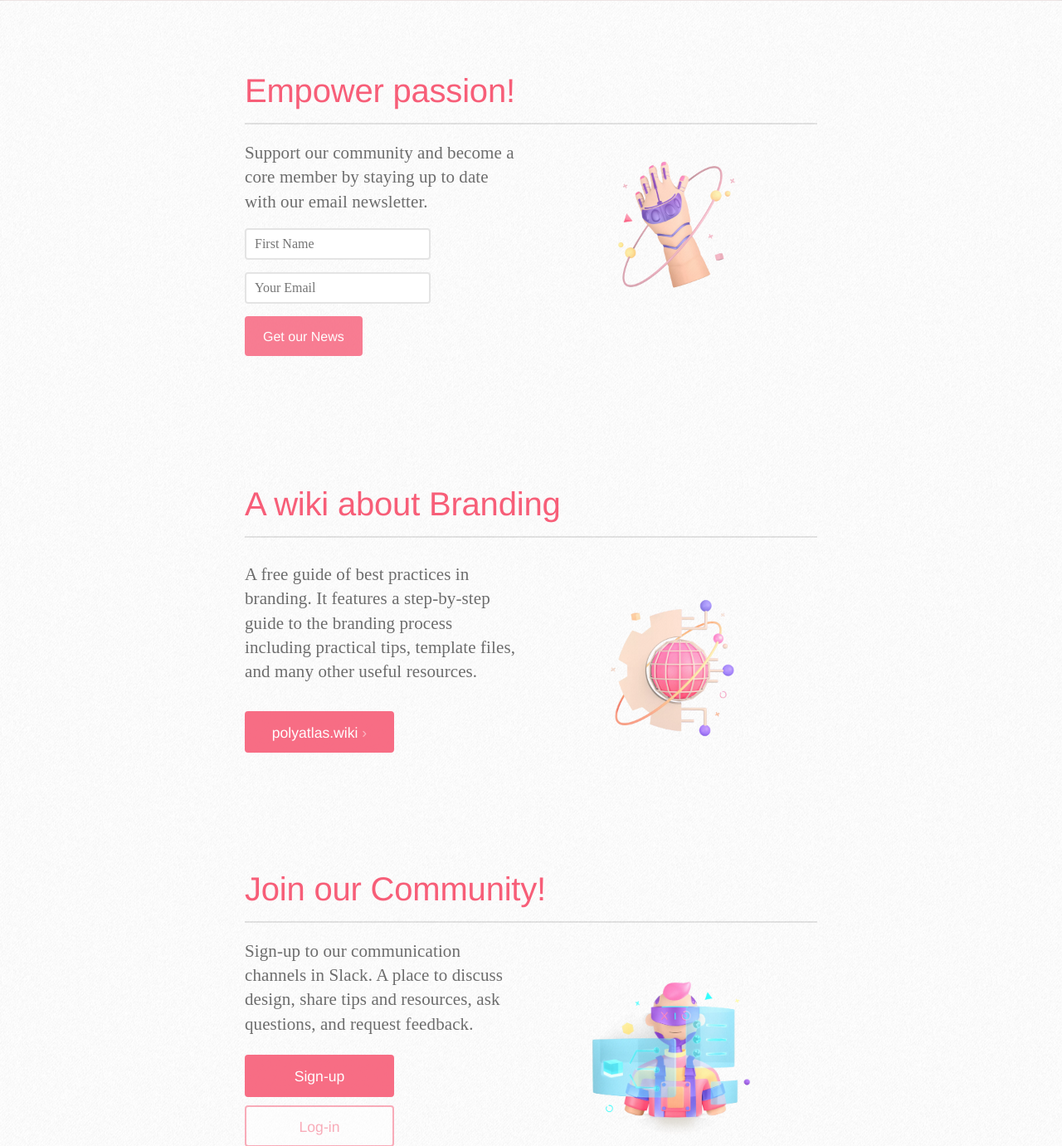
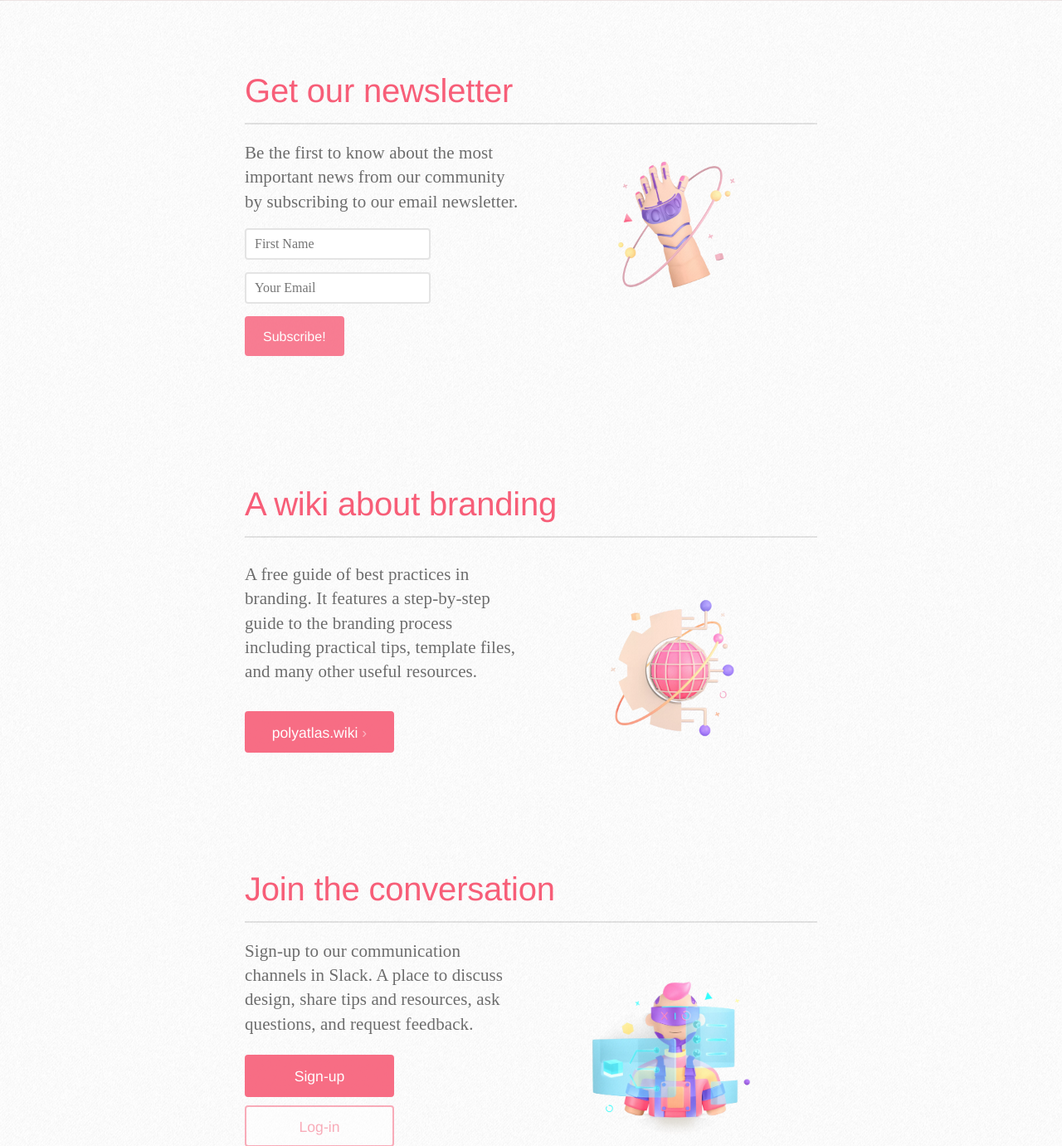
Before and after one commit to polyfen/polyforum, a PHP site: page / in a window 1280 px wide. Shown: the part 557-1938 px from the top of the page at 83% size. Run offline with PHP 8.4, Linux system fonts and the light colour scheme; some libraries are stand-ins or nearby versions; some web fonts are replaced.

Commit message:
Made changes to texts

```diff
--- a/index.php
+++ b/index.php
@@ -72,15 +72,15 @@
         <div class="col">
           <div class="row card-wrapper">
             <div class="col-12" style="padding-bottom:10px;">
-              <h2>Empower passion!</h2>
+              <h2>Get our newsletter</h2>
               <div class="border" style="margin-top:-10px;">
               </div>
               <div class="col-12 col-md-6" id="education-image">
               </div>
               <div id="polyatlas-wrapper" class="col-12 col-md-6">
               <p>
-                  Support our community and become a core member by staying up to date with our email newsletter.
-                </p>
+                Be the first to know about the most important news from our community by subscribing to our email newsletter.
+              </p>
 
                 <div id="form-container">
                    <!-- Begin Mailchimp Signup Form -->
@@ -108,7 +108,7 @@
                       <div style="position: absolute; left: -5000px;" aria-hidden="true"><input type="text" name="b_1c1543196ef746efeaee1ba01_0be410489f" tabindex="-1" value=""></div>
                           <div class="optionalParent">
                               <div class="clear foot">
-                                  <input type="submit" value="Get our News" name="subscribe" id="mc-embedded-subscribe" class="button">
+                                  <input type="submit" value="Subscribe!" name="subscribe" id="mc-embedded-subscribe" class="button">
                                   <p class="brandingLogo" style="display:none;"><a href="http://eepurl.com/idfsm9" title="Mailchimp - email marketing made easy and fun"><img src="https://eep.io/mc-cdn-images/template_images/branding_logo_text_dark_dtp.svg"></a></p>
                               </div>
                           </div>
@@ -125,7 +125,7 @@
         <div class="col">
           <div class="row card-wrapper">
             <div class="col-12" style="padding-bottom:10px;">
-              <h2>A wiki about Branding</h2>
+              <h2>A wiki about branding</h2>
               <div class="border" style="margin-top:-10px;">
               </div>
               <div class="col-12 col-md-6" id="polyatlas-image">
@@ -145,7 +145,7 @@
         <div class="col">
           <div class="row card-wrapper">
             <div class="col-12">
-              <h2>Join our Community!</h2>
+              <h2>Join the conversation</h2>
               <div class="border" style="margin-top:-10px;">
               </div>
               <div class="col-12 col-md-6" id="slack-image">
--- a/newsletter.php
+++ b/newsletter.php
@@ -22,7 +22,7 @@
         <div class="col">
           <div class="row card-wrapper">
             <div class="col-12" style="padding-bottom:10px;">
-            <h2>Empower passion!</h2>
+            <h2>Get our newsletter</h2>
               <div class="border" style="margin-top:-10px;">
               </div>
 
@@ -33,7 +33,7 @@
               <div id="polyatlas-wrapper" class="col-12 col-md-6">
 
                 <p>
-                  Support our community and become a core member by staying up to date with our email newsletter.
+                  Be the first to know about the most important news from our community by subscribing to our email newsletter.
                 </p>
 
                 <div id="form-container">
@@ -62,7 +62,7 @@
                       <div style="position: absolute; left: -5000px;" aria-hidden="true"><input type="text" name="b_1c1543196ef746efeaee1ba01_0be410489f" tabindex="-1" value=""></div>
                           <div class="optionalParent">
                               <div class="clear foot">
-                                  <input type="submit" value="Get our News" name="subscribe" id="mc-embedded-subscribe" class="button">
+                                  <input type="submit" value="Subscribe!" name="subscribe" id="mc-embedded-subscribe" class="button">
                                   <p class="brandingLogo" style="display:none;"><a href="http://eepurl.com/idfsm9" title="Mailchimp - email marketing made easy and fun"><img src="https://eep.io/mc-cdn-images/template_images/branding_logo_text_dark_dtp.svg"></a></p>
                               </div>
                           </div>
```
